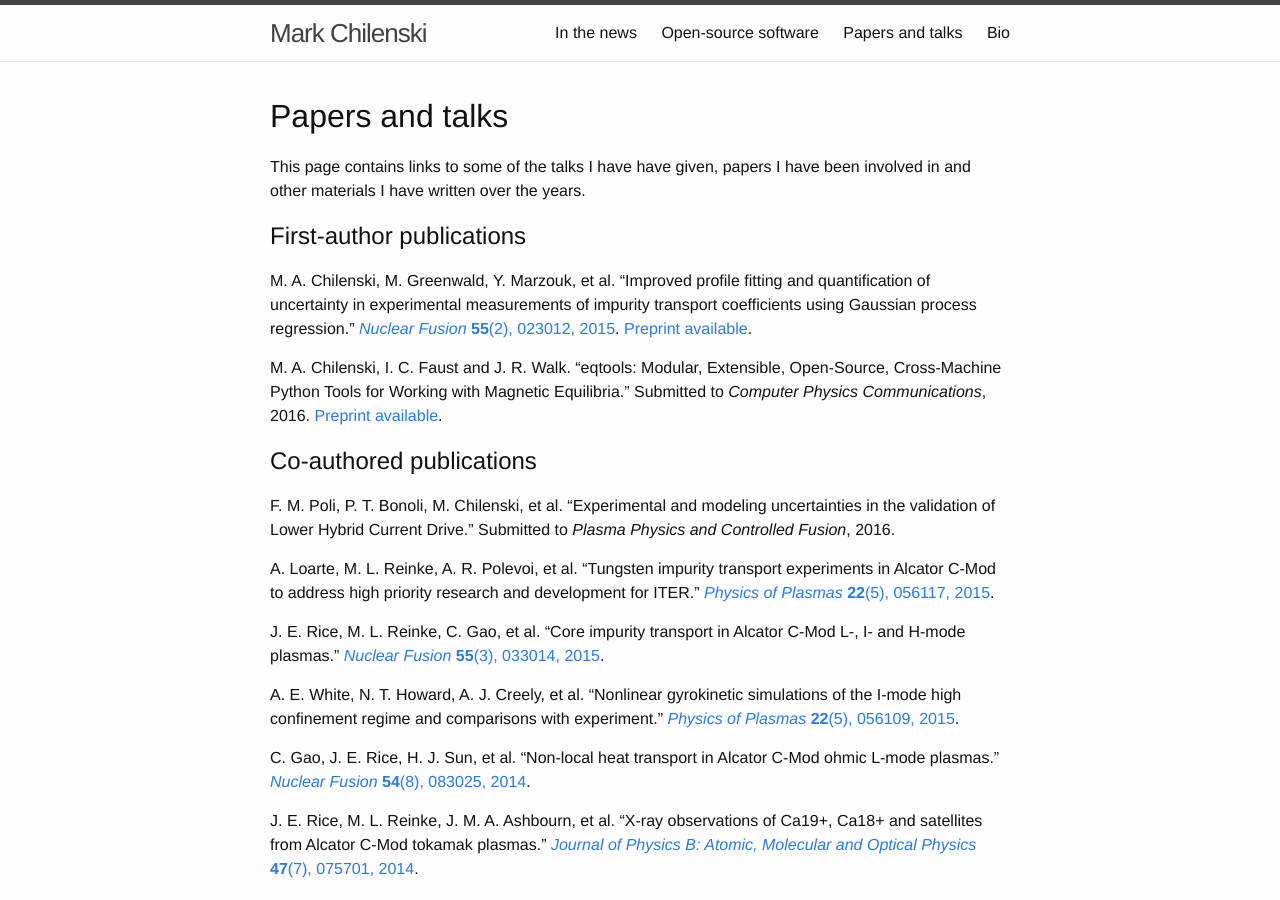
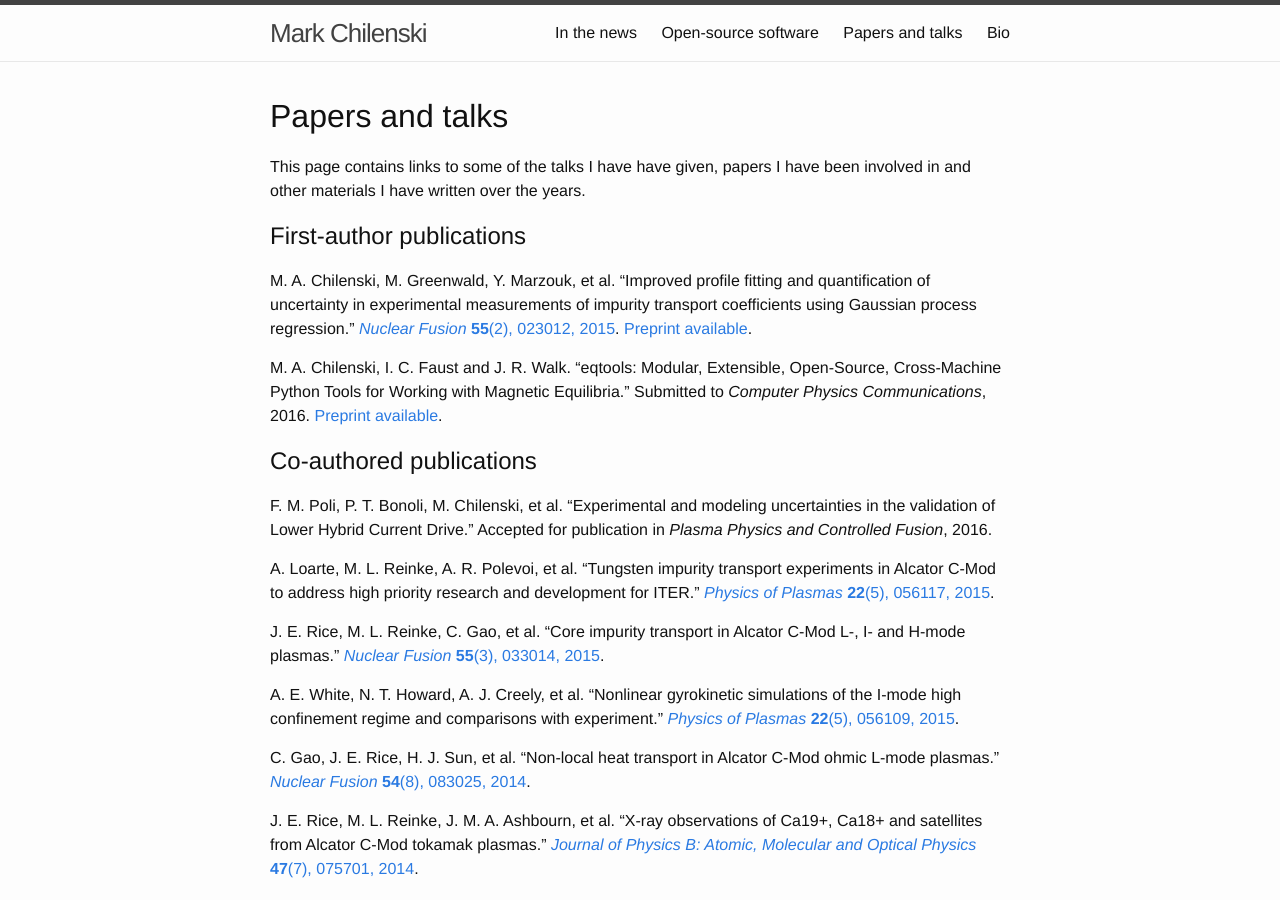
Before and after one commit to markchil/markchil.github.io, a Jekyll site: the page built from 3_Papers_Talks.md, in a window 1280 px wide and 900 px high. Built offline with Jekyll 4.4.1, drawn with Linux system fonts in a browser that asks for light colours; nearby versions of some CDN libraries.

Commit message:
Update papers.

```diff
--- a/3_Papers_Talks.md
+++ b/3_Papers_Talks.md
@@ -12,7 +12,7 @@ M. A. Chilenski, M. Greenwald, Y. Marzouk, et al. "Improved profile fitting and
 M. A. Chilenski, I. C. Faust and J. R. Walk. "eqtools: Modular, Extensible, Open-Source, Cross-Machine Python Tools for Working with Magnetic Equilibria." Submitted to *Computer Physics Communications*, 2016. [Preprint available]({{ github.site.url }}/pdfs/eqtools_paper.pdf).
 
 ## Co-authored publications
-F. M. Poli, P. T. Bonoli, M. Chilenski, et al. "Experimental and modeling uncertainties in the validation of Lower Hybrid Current Drive." Submitted to *Plasma Physics and Controlled Fusion*, 2016.
+F. M. Poli, P. T. Bonoli, M. Chilenski, et al. "Experimental and modeling uncertainties in the validation of Lower Hybrid Current Drive." Accepted for publication in *Plasma Physics and Controlled Fusion*, 2016.
 
 A. Loarte, M. L. Reinke, A. R. Polevoi, et al. "Tungsten impurity transport experiments in Alcator C-Mod to address high priority research and development for ITER." [*Physics of Plasmas* **22**(5), 056117, 2015](http://dx.doi.org/10.1063/1.4921253).
 
```
